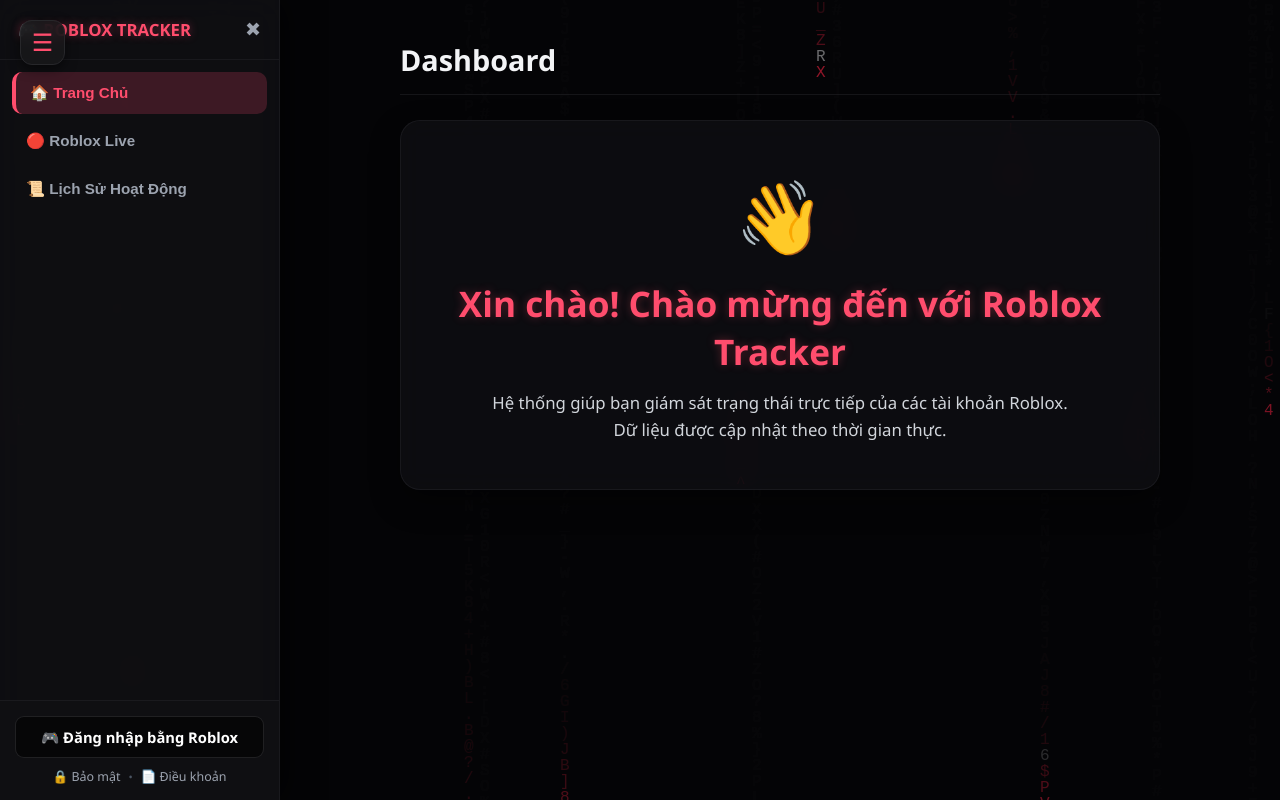
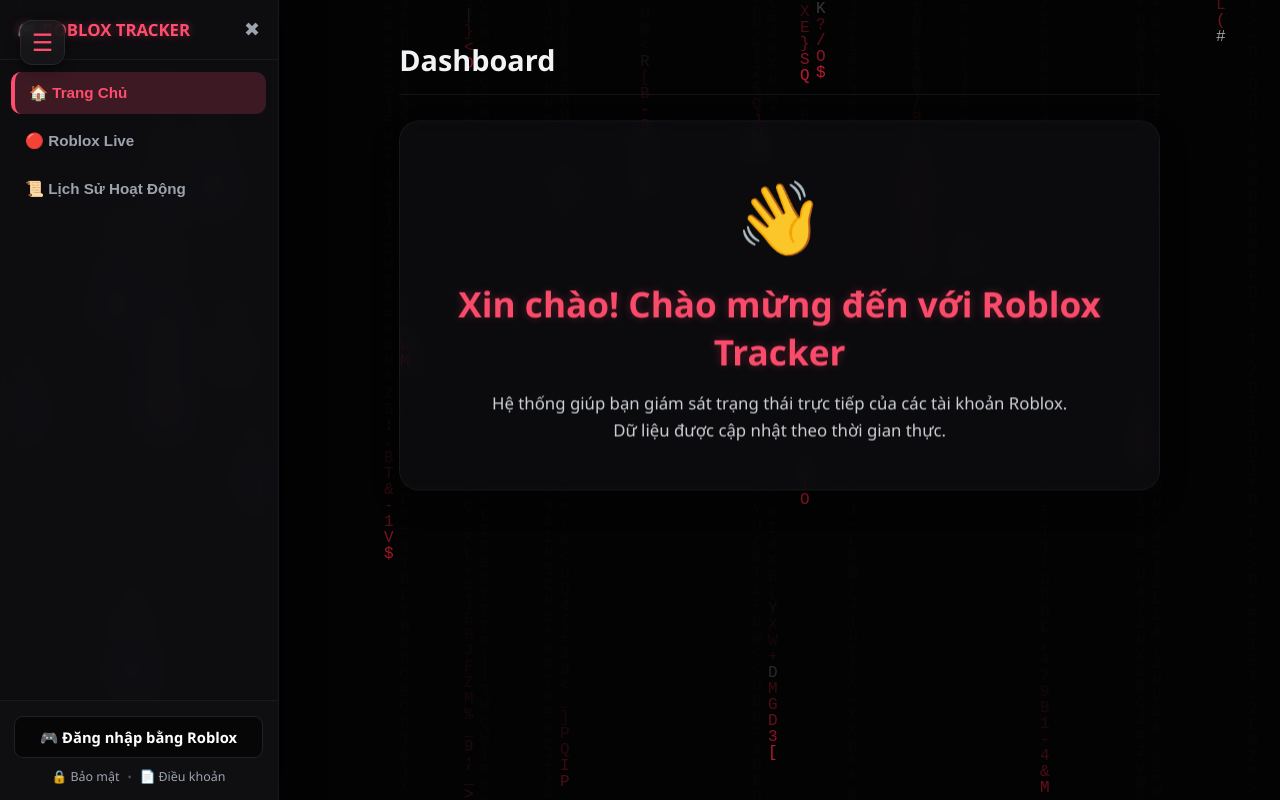
Before and after one commit to idkbru123/roblox-tracker, a website: page public/index.html in a window 1280 px wide. Drawn offline with Linux system fonts and the light colour scheme; no server answers.

Commit message:
Update index.html

```diff
--- a/public/index.html
+++ b/public/index.html
@@ -16,7 +16,6 @@
       min-height: 100dvh;
     }
 
-    /* Lớp nền chữ đỏ Matrix rơi liên tục */
     #matrixCanvas {
       position: fixed;
       top: 0; left: 0;
@@ -25,7 +24,6 @@
       pointer-events: none;
     }
 
-    /* Lớp phủ để UI dễ nhìn hơn nhưng vẫn thấy rõ chữ đỏ chạy phía sau */
     .bg-overlay {
       position: fixed;
       inset: 0;
@@ -36,14 +34,13 @@
       pointer-events: none;
     }
 
-    /* Container chứa toàn bộ UI */
     #ui-container {
       position: relative;
       z-index: 3;
       display: flex;
       width: 100%;
       min-height: 100vh;
-      pointer-events: none; /* Khóa tương tác khi chưa hiện UI */
+      pointer-events: none;
     }
 
     #ui-container.visible {
@@ -145,7 +142,6 @@
 
     h1 { color: #f3f4f6; margin-bottom: 25px; font-size: 1.8rem; font-weight: 800; border-bottom: 1px solid rgba(39, 39, 42, 0.5); padding-bottom: 15px; }
 
-    /* Lớp chung cho các khối UI mờ để nền chạy phía sau */
     .glass-panel {
       background: rgba(18, 18, 22, 0.65);
       border: 1px solid rgba(39, 39, 42, 0.5);
@@ -354,7 +350,7 @@
   </div>
 
   <script>
-    // --- 1. HIỆU ỨNG CHỮ ĐỎ LỖI / GLITCH (Rơi ngẫu nhiên, không bị thành hàng đều nhau) ---
+    // --- 1. HIỆU ỨNG CHỮ ĐỎ LỖI / GLITCH (Rơi ngẫu nhiên, dày dặn hơn) ---
     function initMatrix() {
       const canvas = document.getElementById('matrixCanvas');
       const ctx = canvas.getContext('2d');
@@ -369,24 +365,22 @@
       const characters = "ABCDEFGHIJKLMNOPQRSTUVWXYZ0123456789@#$%^&*()_+-=[]{}|;:,.<>/?ROBLOX".split("");
       const fontSize = 16;
 
-      // Tạo các luồng chữ (glitches) chạy độc lập với nhau
       const glitches = [];
       const columns = Math.floor(canvas.width / fontSize);
 
-      // Giới hạn số lượng luồng chữ rơi để tạo khoảng trống (khoảng 35% độ dày của màn hình)
-      const numGlitches = Math.floor(columns * 0.35);
+      // Tăng mật độ luồng chữ lên 60% màn hình để chữ hiển thị nhiều và dày hơn
+      const numGlitches = Math.floor(columns * 0.60);
 
       for (let i = 0; i < numGlitches; i++) {
         glitches.push({
-          x: Math.floor(Math.random() * columns) * fontSize, // Vị trí X ngẫu nhiên
-          y: Math.random() * -canvas.height * 2, // Phân tán vị trí Y cực rộng (không bị thành hàng ngang)
-          speed: Math.floor(Math.random() * 4) + 1, // Tốc độ delay frame (1 đến 4 frame mới nhảy 1 dòng)
+          x: Math.floor(Math.random() * columns) * fontSize,
+          y: Math.random() * -canvas.height * 2,
+          speed: Math.floor(Math.random() * 4) + 1,
           counter: 0
         });
       }
 
       function drawMatrix() {
-        // Tạo vệt mờ phía sau chữ (trail effect)
         ctx.fillStyle = "rgba(0, 0, 0, 0.15)";
         ctx.fillRect(0, 0, canvas.width, canvas.height);
 
@@ -396,24 +390,20 @@
           const g = glitches[i];
           g.counter++;
 
-          // Chờ đủ số frame (dựa vào speed) thì mới cho rơi xuống 1 dòng -> tạo tốc độ khác nhau
           if (g.counter >= g.speed) {
             const text = characters[Math.floor(Math.random() * characters.length)];
 
-            // Lâu lâu cho chớp 1 ký tự màu trắng để ra hiệu ứng lỗi Error/Glitch, còn lại là đỏ
             if (Math.random() > 0.95) {
-              ctx.fillStyle = "#ffffff";
+              ctx.fillStyle = "#ffffff"; // Hiệu ứng glitch trắng
             } else {
               ctx.fillStyle = "#ff1f3d";
             }
 
             ctx.fillText(text, g.x, g.y);
 
-            // Di chuyển xuống
             g.y += fontSize;
             g.counter = 0;
 
-            // Nếu rơi khỏi đáy màn hình thì reset lại (tọa độ ngẫu nhiên mới, tốc độ ngẫu nhiên mới)
             if (g.y > canvas.height && Math.random() > 0.85) {
               g.y = Math.random() * -100;
               g.x = Math.floor(Math.random() * Math.floor(canvas.width / fontSize)) * fontSize;
@@ -422,7 +412,7 @@
           }
         }
       }
-      setInterval(drawMatrix, 35); // Vòng lặp cập nhật
+      setInterval(drawMatrix, 35);
     }
 
     // --- 2. LOGIC HIỂN THỊ UI TỪNG BỐ CỤC (STAGGERED REVEAL) ---
@@ -431,35 +421,30 @@
       const items = tab.querySelectorAll('.stagger-item, .log-card');
 
       items.forEach((item, index) => {
-        item.style.animation = 'none'; // Reset
-        item.offsetHeight; // Kích hoạt reflow
-
-        // Hiện lần lượt từng thẻ một, mỗi thẻ cách nhau 0.12s
+        item.style.animation = 'none';
+        item.offsetHeight;
         item.style.animation = `sequentialFadeUp 0.7s cubic-bezier(0.16, 1, 0.3, 1) ${index * 0.12}s forwards`;
       });
     }
 
     // --- 3. KHỞI CHẠY HỆ THỐNG KHI LOAD TRANG ---
     window.addEventListener('load', () => {
-      // Bật Matrix ngẫu nhiên ngay lập tức
       initMatrix();
       initDateDropdowns();
 
-      // Đợi 2 giây cho chữ chạy rồi hé lộ UI
+      // Kéo dài thời gian ngắm chữ rơi ở khúc đầu lên 4.5 giây trước khi hé lộ UI
       setTimeout(() => {
         document.getElementById('bgOverlay').style.opacity = '1';
         document.getElementById('ui-container').classList.add('visible');
         document.getElementById('menuToggleBtn').classList.add('show');
 
-        // Mở mượt Sidebar nếu là máy tính
         if (window.innerWidth > 768) {
           document.getElementById('sidebar').classList.add('open');
           document.getElementById('mainContent').classList.add('shifted');
         }
 
-        // Chạy hiệu ứng xuất hiện cho tab Home
         animateStaggeredElements('home');
-      }, 2000);
+      }, 4500); // <-- 4.5 giây ngắm chữ rơi ngẫu nhiên
     });
 
     // Xử lý chuyển Tab
@@ -474,7 +459,6 @@
         document.getElementById('sidebar').classList.remove('open');
       }
 
-      // Kích hoạt lại hiệu ứng mượt mà từng bố cục khi qua tab mới
       animateStaggeredElements(tabName);
     }
 
@@ -488,7 +472,7 @@
     }
 
 
-    /* --- PHẦN LOGIC FIREBASE & DỮ LIỆU CŨ GIỮ NGUYÊN --- */
+    /* --- PHẦN LOGIC FIREBASE & DỮ LIỆU CŨ --- */
     const BACKEND_URL = "";
     const urlParams = new URLSearchParams(window.location.search);
     const loggedInUserId = urlParams.get('user_id');
```
